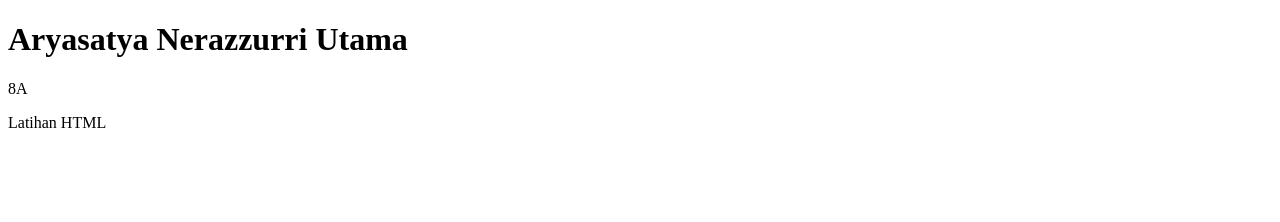
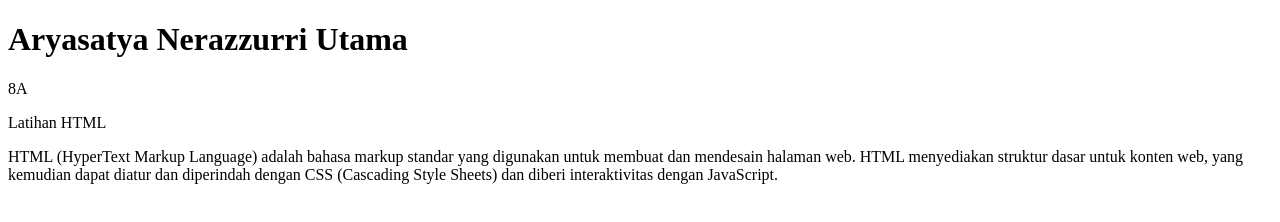
Before and after one commit to Aryasatz/Belajar-HTML, a plain HTML site: page index.html in a window 1280 px wide. Drawn offline with Linux system fonts and the light colour scheme.

Commit message:
add html description

```diff
--- a/index.html
+++ b/index.html
@@ -10,5 +10,9 @@
     <p>8A</p>
 
     <p>Latihan HTML</p>
+
+    <p>
+        HTML (HyperText Markup Language) adalah bahasa markup standar yang digunakan untuk membuat dan mendesain halaman web. HTML menyediakan struktur dasar untuk konten web, yang kemudian dapat diatur dan diperindah dengan CSS (Cascading Style Sheets) dan diberi interaktivitas dengan JavaScript.
+    </p>
 </body>
 </html>
```
